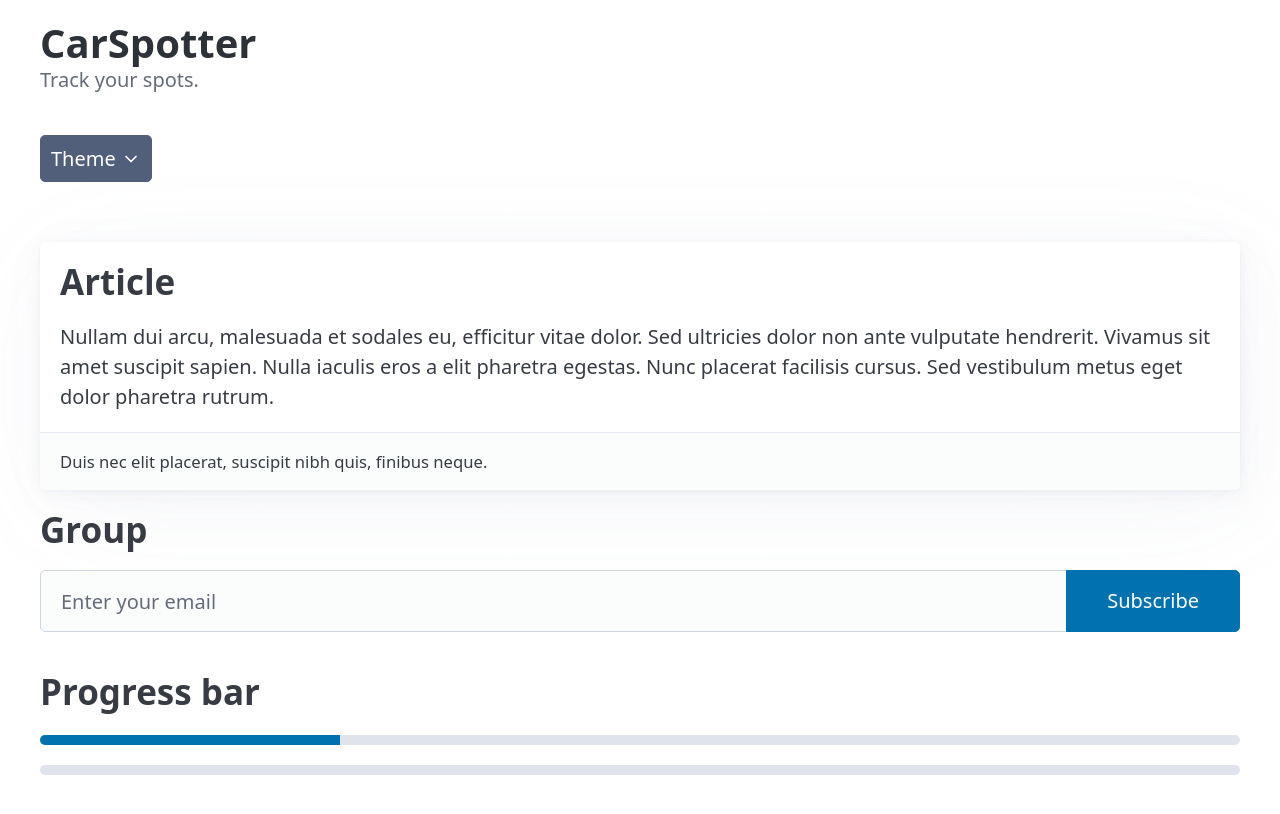
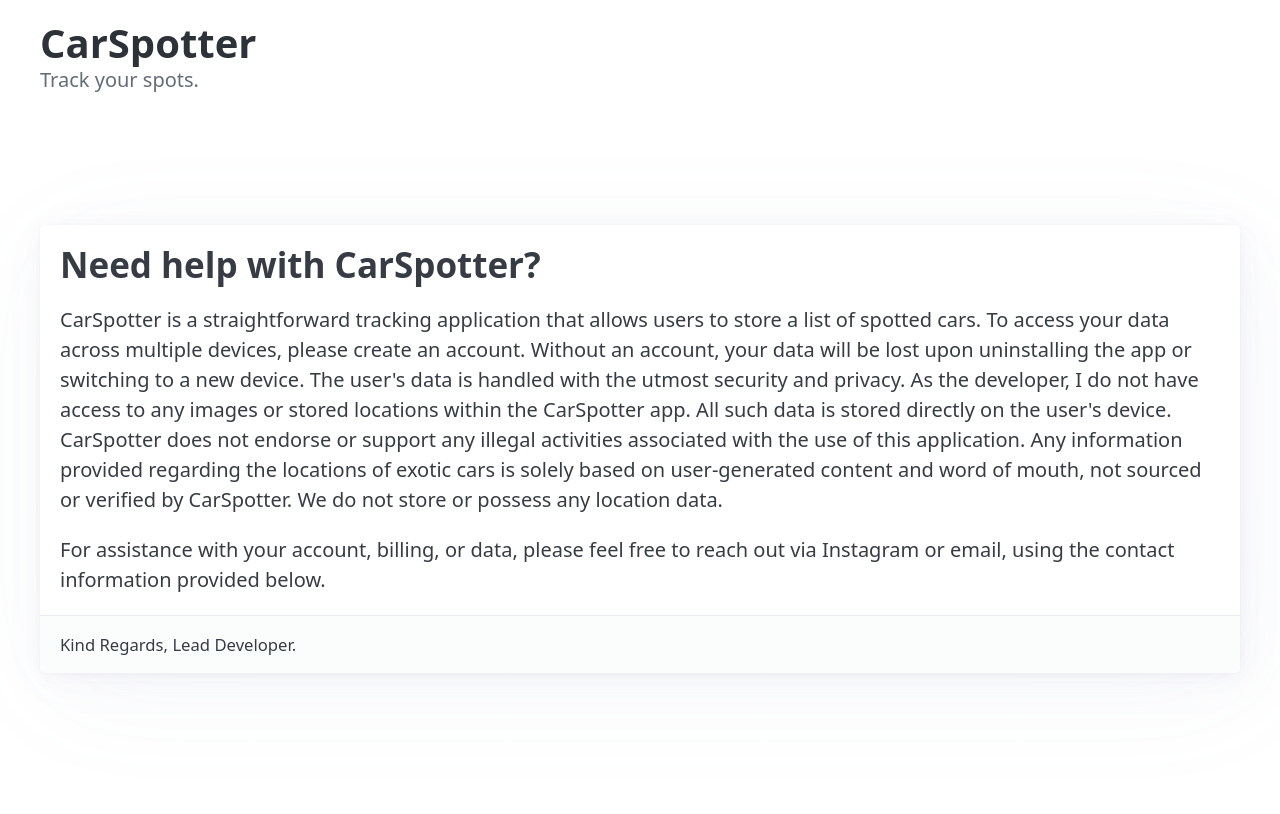
Before and after one commit to CarSpotterApp/CarSpotterApp.github.io, a plain HTML site: page index.html in a window 1280 px wide. Drawn offline with nearby package versions, Linux system fonts and the light colour scheme; a script that the page names is missing.

Commit message:
Update index.html

```diff
--- a/index.html
+++ b/index.html
@@ -24,14 +24,6 @@
       <nav>
         <ul>
           <li>
-            <details class="dropdown">
-              <summary role="button" class="secondary">Theme</summary>
-              <ul>
-                <li><a href="#" data-theme-switcher="auto">Auto</a></li>
-                <li><a href="#" data-theme-switcher="light">Light</a></li>
-                <li><a href="#" data-theme-switcher="dark">Dark</a></li>
-              </ul>
-            </details>
           </li>
         </ul>
       </nav>
@@ -43,38 +35,18 @@
 
       <!-- Article-->
       <article id="article">
-        <h2>Article</h2>
+        <h2>Need help with CarSpotter?</h2>
         <p>
-          Nullam dui arcu, malesuada et sodales eu, efficitur vitae dolor. Sed ultricies dolor non
-          ante vulputate hendrerit. Vivamus sit amet suscipit sapien. Nulla iaculis eros a elit
-          pharetra egestas. Nunc placerat facilisis cursus. Sed vestibulum metus eget dolor pharetra
-          rutrum.
+         CarSpotter is a straightforward tracking application that allows users to store a list of spotted cars. To access your data across multiple devices, please create an account. Without an account, your data will be lost upon uninstalling the app or switching to a new device. The user's data is handled with the utmost security and privacy. As the developer, I do not have access to any images or stored locations within the CarSpotter app. All such data is stored directly on the user's device. CarSpotter does not endorse or support any illegal activities associated with the use of this application. Any information provided regarding the locations of exotic cars is solely based on user-generated content and word of mouth, not sourced or verified by CarSpotter. We do not store or possess any location data.
+        </p>
+        <p>
+          For assistance with your account, billing, or data, please feel free to reach out via Instagram or email, using the contact information provided below.
         </p>
         <footer>
-          <small>Duis nec elit placerat, suscipit nibh quis, finibus neque.</small>
+          <small>Kind Regards, Lead Developer.</small>
         </footer>
       </article>
       <!-- ./ Article-->
-
-      <!-- Group -->
-      <section id="group">
-        <h2>Group</h2>
-        <form>
-          <fieldset role="group">
-            <input name="email" type="email" placeholder="Enter your email" autocomplete="email" />
-            <input type="submit" value="Subscribe" />
-          </fieldset>
-        </form>
-      </section>
-      <!-- ./ Group -->
-
-      <!-- Progress -->
-      <section id="progress">
-        <h2>Progress bar</h2>
-        <progress id="progress-1" value="25" max="100"></progress>
-        <progress id="progress-2"></progress>
-      </section>
-      <!-- ./ Progress -->
     </main>
     <!-- ./ Main -->
 
```
